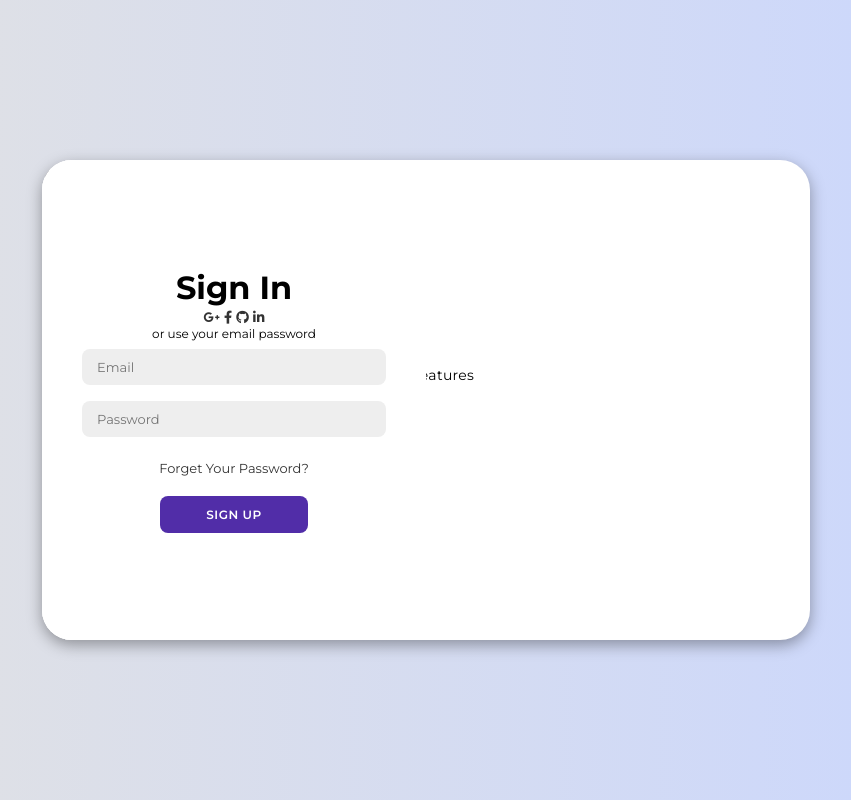
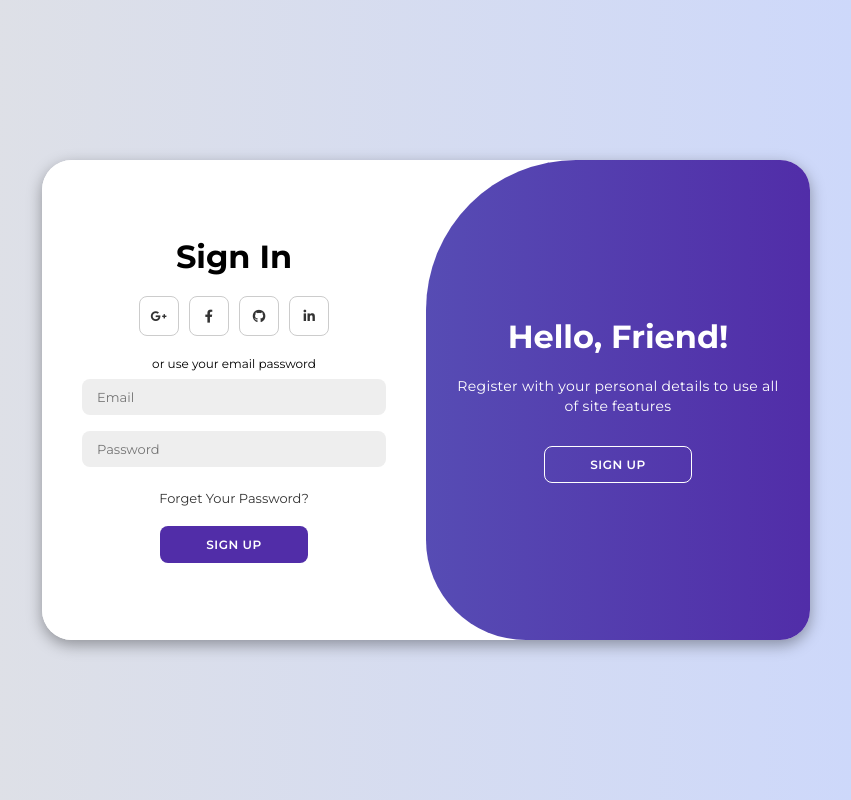
Before and after one commit to flymxth/IDEAS-PARA-PROYECTOS, a plain HTML site: page MODERN LOGIN/index.html in a window 1280 px wide. Shown: the whole page, without its empty margins (214-1065 px from the left). Drawn offline with Linux system fonts and the light colour scheme; a script that the page names is missing.

Commit message:
login terminado

```diff
--- a/MODERN LOGIN/estilos.css
+++ b/MODERN LOGIN/estilos.css
@@ -98,3 +98,113 @@ body {
     width: 50%;
     z-index: 2;
 }
+
+.container.active .sign-in {
+    transform: translateX(100%);
+}
+
+.sign-up {
+    left: 0;
+    width: 50%;
+    opacity: 0;
+    z-index: 1;
+}
+
+.container.active .sign-up {
+    transform: translateX(100%);
+    opacity: 1;
+    z-index: 5;
+    animation: move 0.6s;
+}
+
+@keyframes move {
+    0%, 49.99% {
+        opacity: 0;
+        z-index: 1;
+    }
+    50%, 100% {
+        opacity: 1;
+        z-index: 5;
+    }
+}
+
+.social-icons {
+    margin: 20px 0;
+}
+
+.social-icons a {
+    border: 1px solid #ccc;
+    border-radius: 20%;
+    display: inline-flex;
+    justify-content: center;
+    align-items: center;
+    margin: 0 3px;
+    width: 40px;
+    height: 40px;
+}
+
+.toggle-container {
+    position: absolute;
+    top: 0;
+    left: 50%;
+    width: 50%;
+    height: 100%;
+    overflow: hidden;
+    transition: all 0.6s ease-in-out;
+    border-radius: 150px 0 0 100px;
+    z-index: 1000;
+}
+
+.container.active .toggle-container {
+    transform: translateX(-100%);
+    border-radius: 0 150px 100px 0;
+}
+
+.toggle {
+    background-color: #512da8;
+    height: 100%;
+    background: linear-gradient(to right, #5c6bc0, #512da8);
+    color: #fff;
+    position: relative;
+    left: -100%;
+    height: 100%;
+    width: 200%;
+    transform: translateX(0);
+    transition: all 0.6ss ease-in-out;
+}
+
+.container.active .toggle {
+    transform: translateX(50%);
+}
+
+.toggle-panel {
+    position: absolute;
+    width: 50%;
+    height: 100%;
+    display: flex;
+    align-items: center;
+    justify-content: center;
+    flex-direction: column;
+    padding: 0 30px;
+    text-align: center;
+    top: 0;
+    transform: translateX(0);
+    transition: all 0.6s ease-in-out;
+}
+
+.toggle-left {
+    transform: translateX(-200%);
+}
+
+.container.active .toggle-left {
+    transform: translateX(0);
+}
+
+.toggle-right {
+    right: 0;
+    transform: translateX(0);
+}
+
+.container.active .toggle-right {
+    transform: translateX(200%);
+}
--- /dev/null
+++ b/MODERN LOGIN/script.js
@@ -0,0 +1,11 @@
+const container = document.getElementById('container');
+const registerBtn = document.getElementById('register');
+const loginBtn = document.getElementById('login');
+
+registerBtn.addEventListener('click', () => {
+    container.classList.add("active");
+});
+
+loginBtn.addEventListener('click', () => {
+    container.classList.remove("active");
+});
```
